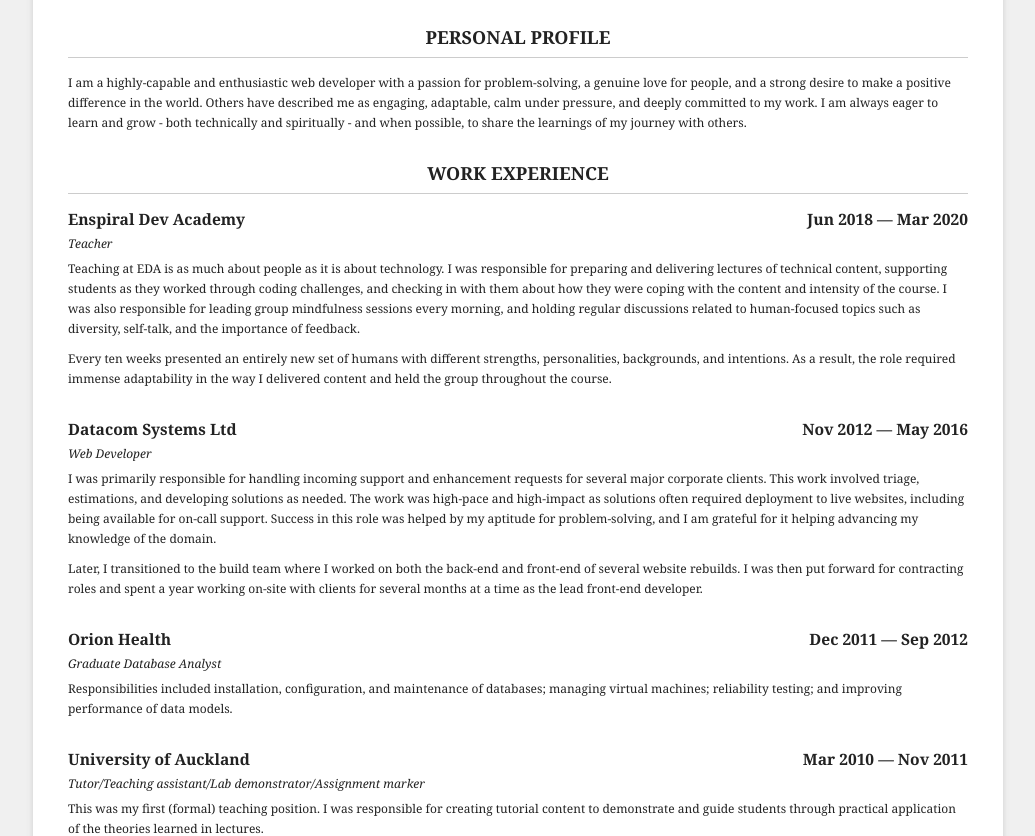
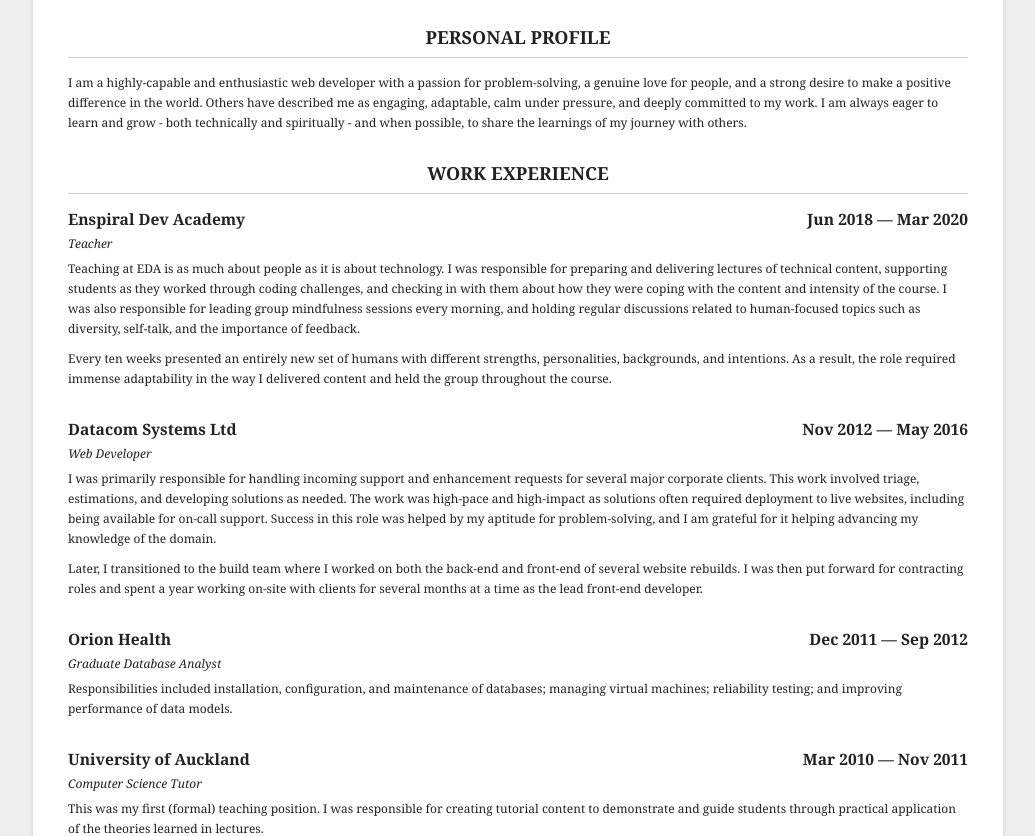
Before and after one commit to bryceknz/bryceknz.github.io, a plain HTML site: page index.html in a window 1280 px wide. Shown: the part 116-952 px from the top of the page, without its empty margins (122-1157 px from the left). Drawn offline with Linux system fonts and the light colour scheme.

Commit message:
Simplified UoA job title

```diff
--- a/index.html
+++ b/index.html
@@ -96,7 +96,7 @@
                             <span class="date r">Mar 2010 &mdash; Nov 2011</span>
                         </h3>
                         <div class="clear"></div>
-                        <span class="job_title">Tutor/Teaching assistant/Lab demonstrator/Assignment marker</span>
+                        <span class="job_title">Computer Science Tutor</span>
                         <div class="info">
                             <div>
                                 <p>
```
